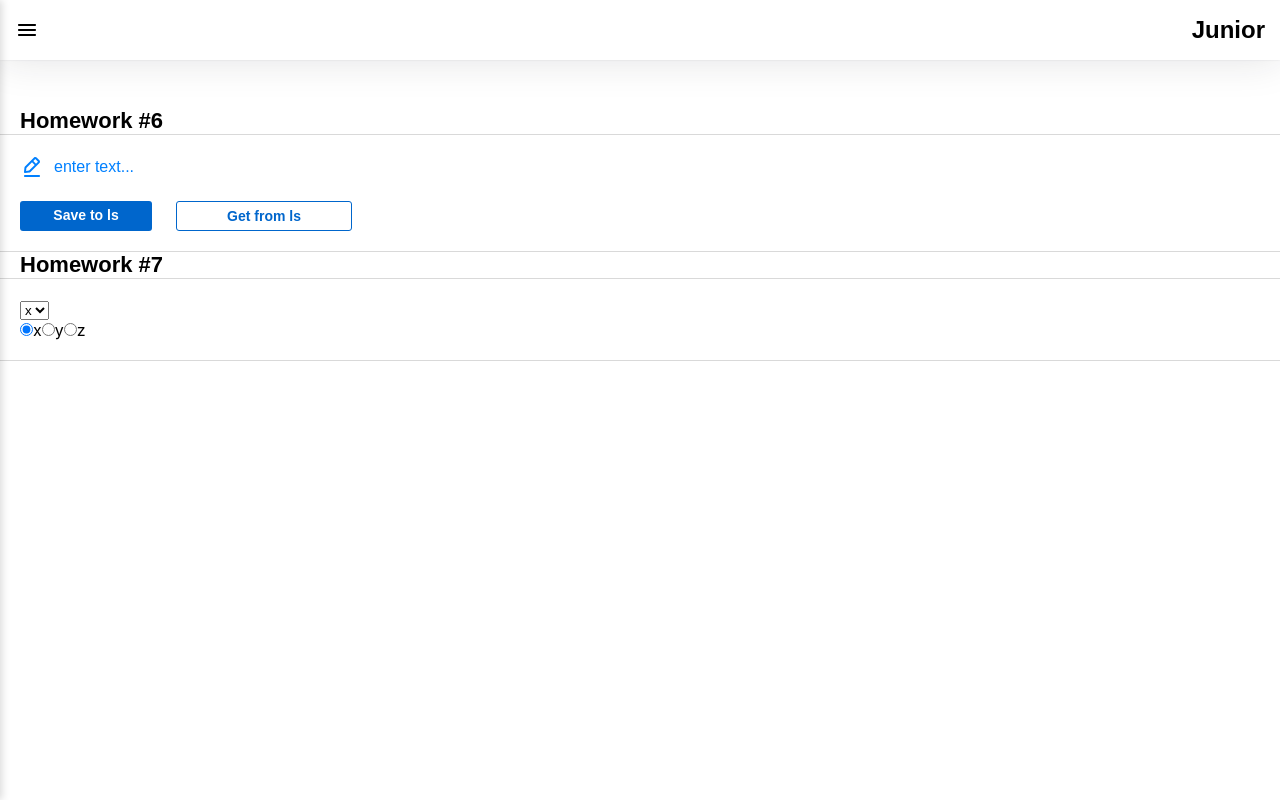
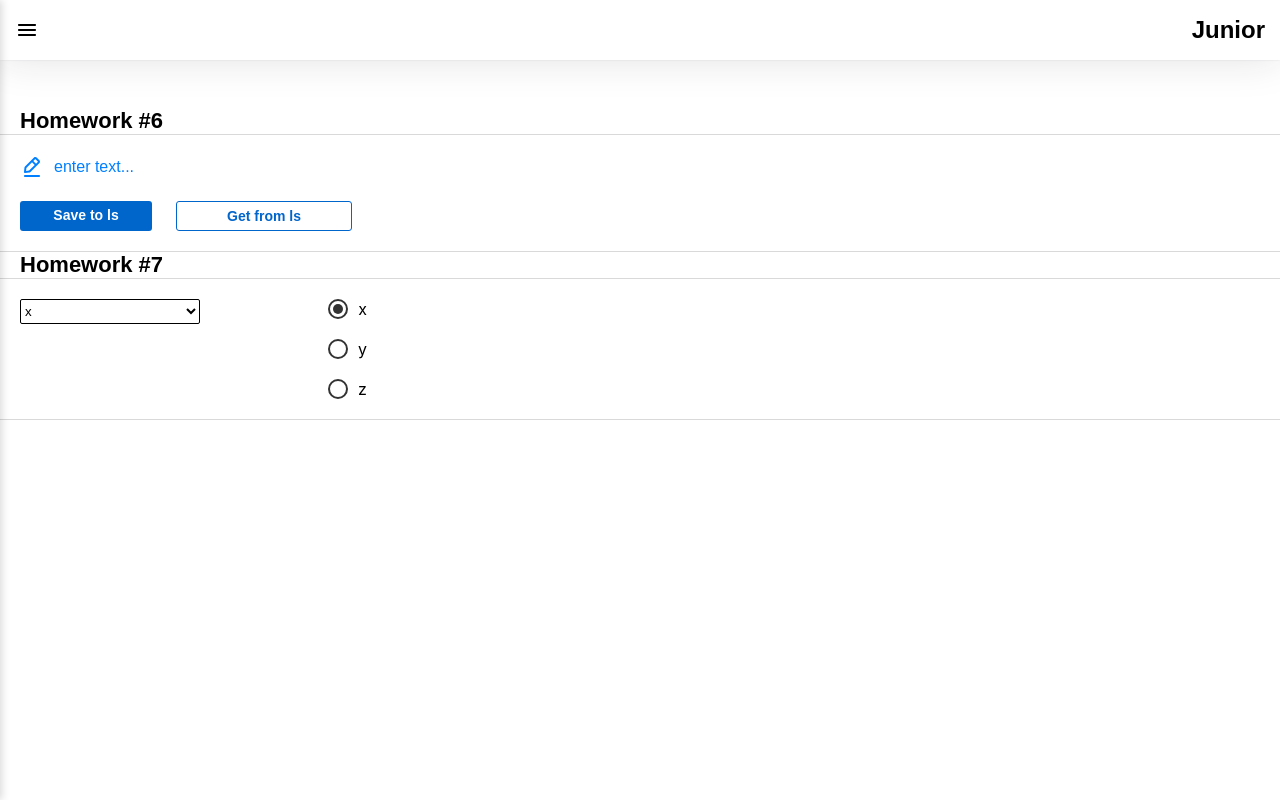
Before and after one commit to Anton-Ostrovskiy/hws2-master, a React (Create React App) app: page /#/junior in a window 1280 px wide. Built offline with nearby package versions, Linux system fonts and the light colour scheme.

Commit message:
completed hw7

```diff
--- a/src/s2-homeworks/hw07/HW7.module.css
+++ b/src/s2-homeworks/hw07/HW7.module.css
@@ -1,2 +1,4 @@
 .container {
+    display: flex;
+    gap: 128px;
 }
--- a/src/s2-homeworks/hw07/common/c5-SuperSelect/SuperSelect.module.css
+++ b/src/s2-homeworks/hw07/common/c5-SuperSelect/SuperSelect.module.css
@@ -1,4 +1,9 @@
 .select {
+    border: 1px solid #000;
+border-radius: 2px;
+width: 180px;
+height: 25px;
+background: #fff;
 }
 
 .select:focus {
--- a/src/s2-homeworks/hw07/common/c5-SuperSelect/SuperSelect.tsx
+++ b/src/s2-homeworks/hw07/common/c5-SuperSelect/SuperSelect.tsx
@@ -37,13 +37,10 @@ const SuperSelect: React.FC<SuperSelectPropsType> = ({
 
     const onChangeCallback = (e: ChangeEvent<HTMLSelectElement>) => {
         // делают студенты
-       if(onChangeOption){
-           let selectionOptionId = e.currentTarget.value
-           let selectionOption = options?.find(o => o.id.toString() === selectionOptionId)
-           if (selectionOption){
-               onChangeOption(selectionOptionId)
-           }
-       }
+        if (onChangeOption) {
+            const selectedId = Number(e.currentTarget.value)
+            onChangeOption(selectedId)
+        }
     }
 
     const finalSelectClassName = s.select + (className ? ' ' + className : '')
--- a/src/s2-homeworks/hw07/common/c6-SuperRadio/SuperRadio.module.css
+++ b/src/s2-homeworks/hw07/common/c6-SuperRadio/SuperRadio.module.css
@@ -1,15 +1,40 @@
 .radio {
+    appearance: none;  /* отключить стандартный вид */
+  -webkit-appearance: none;
+  width: 20px;
+  height: 20px;
+  border: 2px solid #333;
+  border-radius: 50%;
+  position: relative;
+  cursor: pointer;
 }
 
 .radio::before {
+       content: "";
+  position: absolute;
+  top: 3px; left: 3px;
+  width: 10px;
+  height: 10px;
+  border-radius: 50%;
+  background: #333;
+opacity: 0;
 }
 
 
 .radio:checked::before {
+ opacity: 1;
 }
 
 .label {
+    position: relative;
+ display: flex;
+ justify-content: center;
+ align-items: center;
+ gap: 10px;
 }
 
 .options {
+   display: flex;
+   flex-direction: column;
+   gap: 20px;
 }
```
